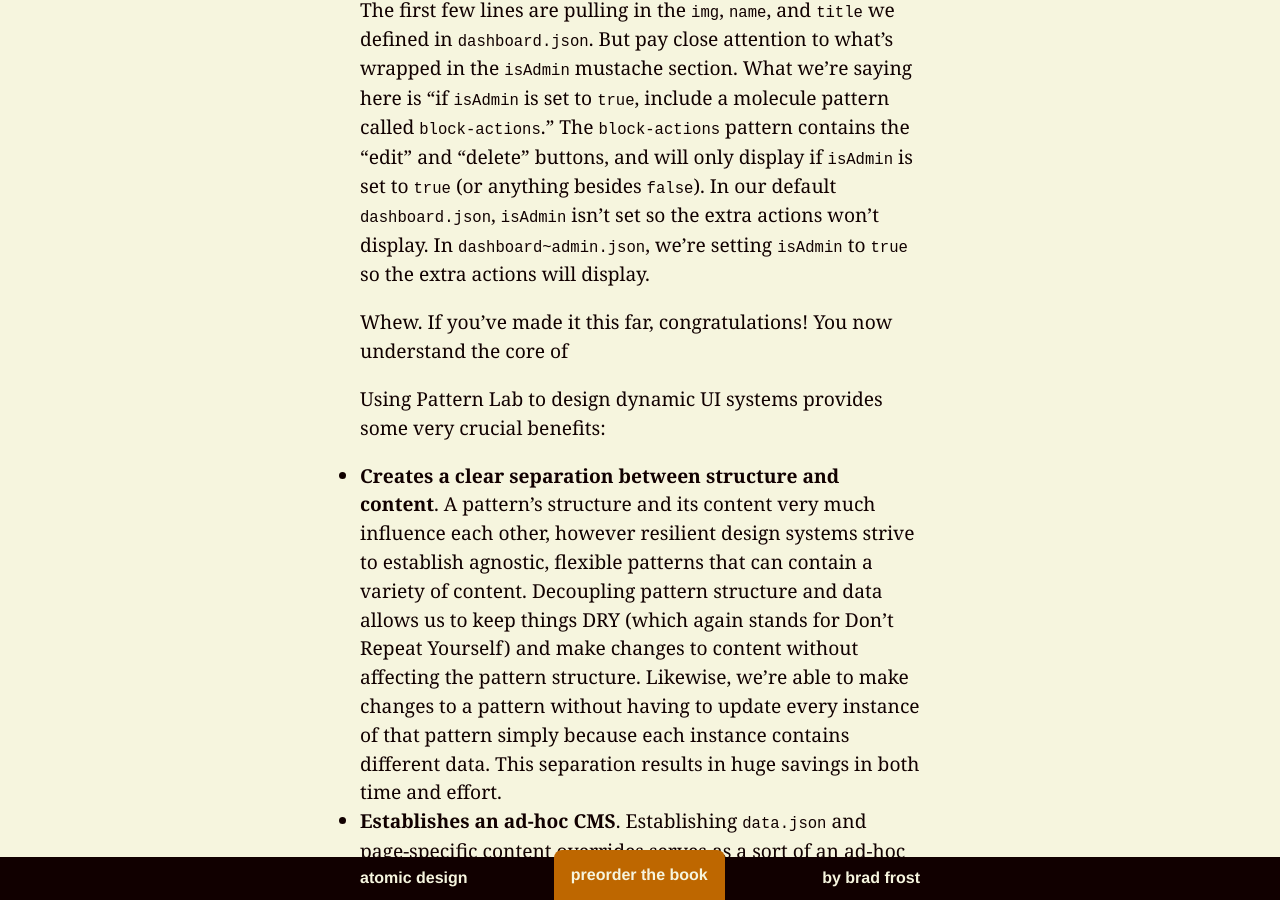
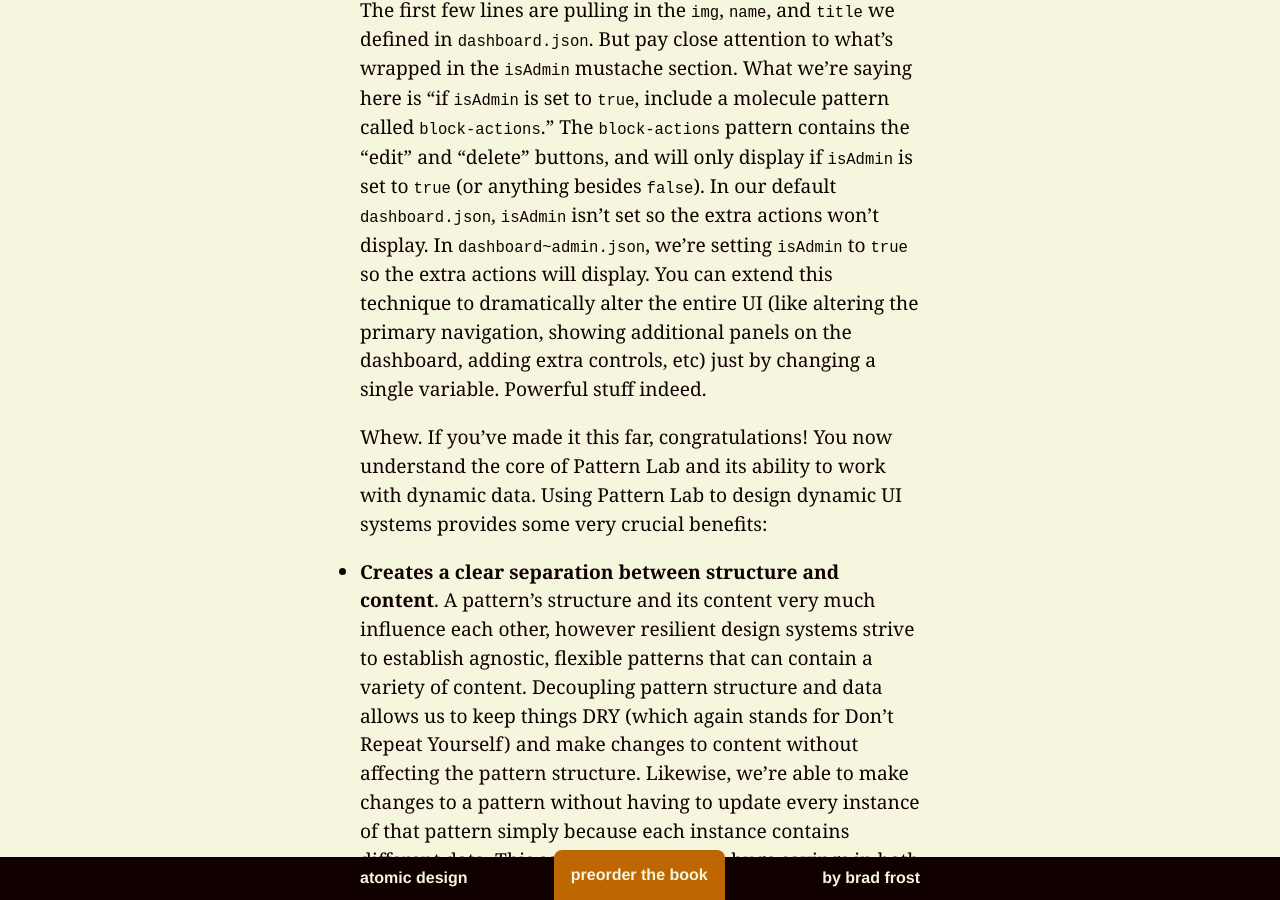
Before and after one commit to bradfrost/atomic-design, a Jekyll site: the page built from chapter-3.md, in a window 1280 px wide and 900 px high, scrolled down 24489 px. Built offline with Jekyll 4.4.1, drawn with Linux system fonts in a browser that asks for light colours.

Commit message:
Chapter 3 draft
Pseudo-patterns section

```diff
--- a/chapter-3.md
+++ b/chapter-3.md
@@ -329,11 +329,9 @@ We're defining a variable called `isAdmin` and setting it to true. We can now us
 </code>
 </pre>
 
-The first few lines are pulling in the `img`, `name`, and `title` we defined in `dashboard.json`. But pay close attention to what's wrapped in the `isAdmin` mustache section. What we're saying here is "if `isAdmin` is set to `true`, include a molecule pattern called `block-actions`." The `block-actions` pattern contains the "edit" and "delete" buttons, and will only display if `isAdmin` is set to `true` (or anything besides `false`). In our default `dashboard.json`, `isAdmin` isn't set so the extra actions won't display. In `dashboard~admin.json`, we're setting `isAdmin` to `true` so the extra actions will display.
+The first few lines are pulling in the `img`, `name`, and `title` we defined in `dashboard.json`. But pay close attention to what's wrapped in the `isAdmin` mustache section. What we're saying here is "if `isAdmin` is set to `true`, include a molecule pattern called `block-actions`." The `block-actions` pattern contains the "edit" and "delete" buttons, and will only display if `isAdmin` is set to `true` (or anything besides `false`). In our default `dashboard.json`, `isAdmin` isn't set so the extra actions won't display. In `dashboard~admin.json`, we're setting `isAdmin` to `true` so the extra actions will display. You can extend this technique to dramatically alter the entire UI (like altering the primary navigation, showing additional panels on the dashboard, adding extra controls, etc) just by changing a single variable. Powerful stuff indeed.
 
-Whew. If you've made it this far, congratulations! You now understand the core of
-
-Using Pattern Lab to design dynamic UI systems provides some very crucial benefits:
+Whew. If you've made it this far, congratulations! You now understand the core of Pattern Lab and its ability to work with dynamic data. Using Pattern Lab to design dynamic UI systems provides some very crucial benefits:
 
 - **Creates a clear separation between structure and content**. A pattern's structure and its content very much influence each other, however resilient design systems strive to establish agnostic, flexible patterns that can contain a variety of content. Decoupling pattern structure and data allows us to keep things DRY (which again stands for Don't Repeat Yourself) and make changes to content without affecting the pattern structure. Likewise, we're able to make changes to a pattern without having to update every instance of that pattern simply because each instance contains different data. This separation results in huge savings in both time and effort.
 - **Establishes an ad-hoc CMS**. Establishing `data.json` and page-specific content overrides serves as a sort of an ad-hoc content management system. Rather than having to install Wordpres, Drup
```
Also changed, not shown: 2 other files.
